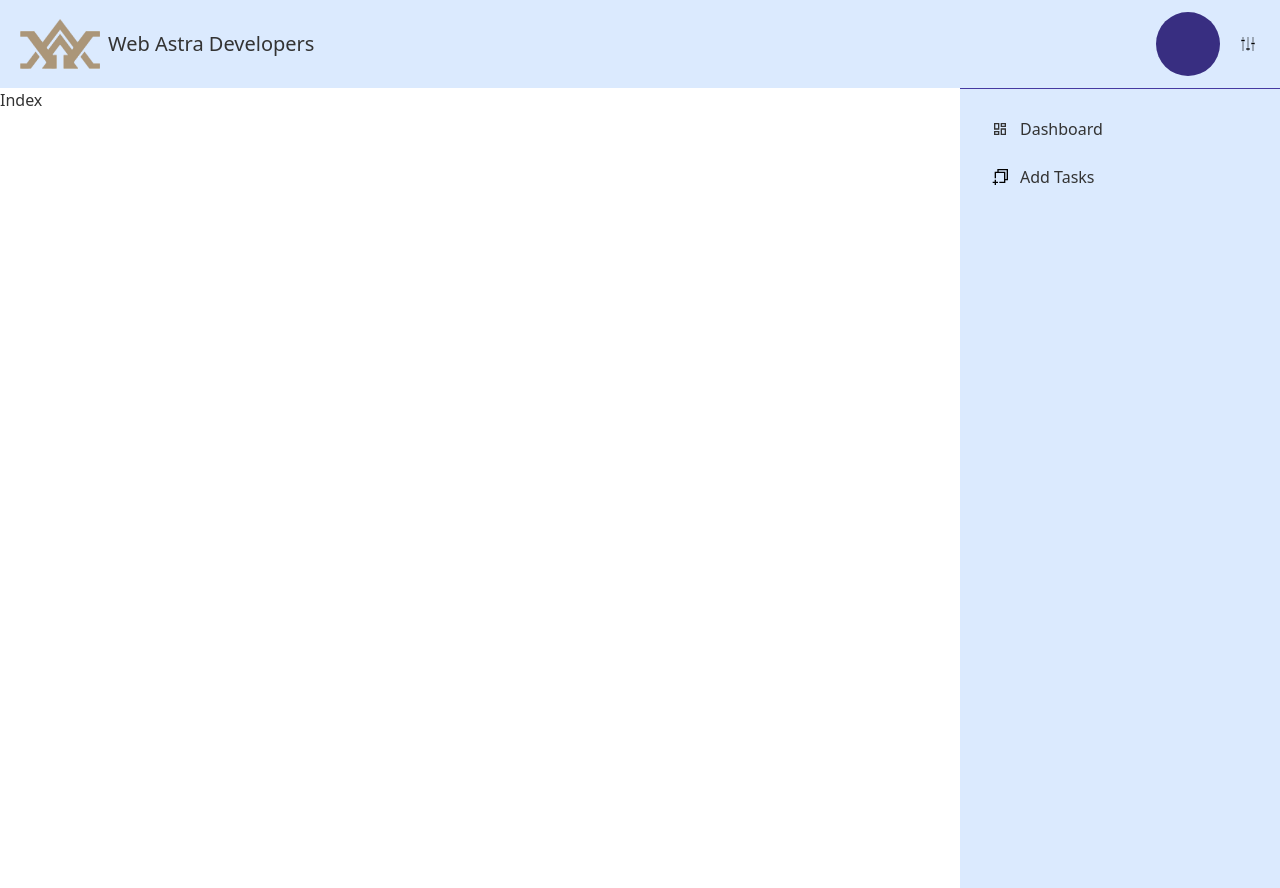
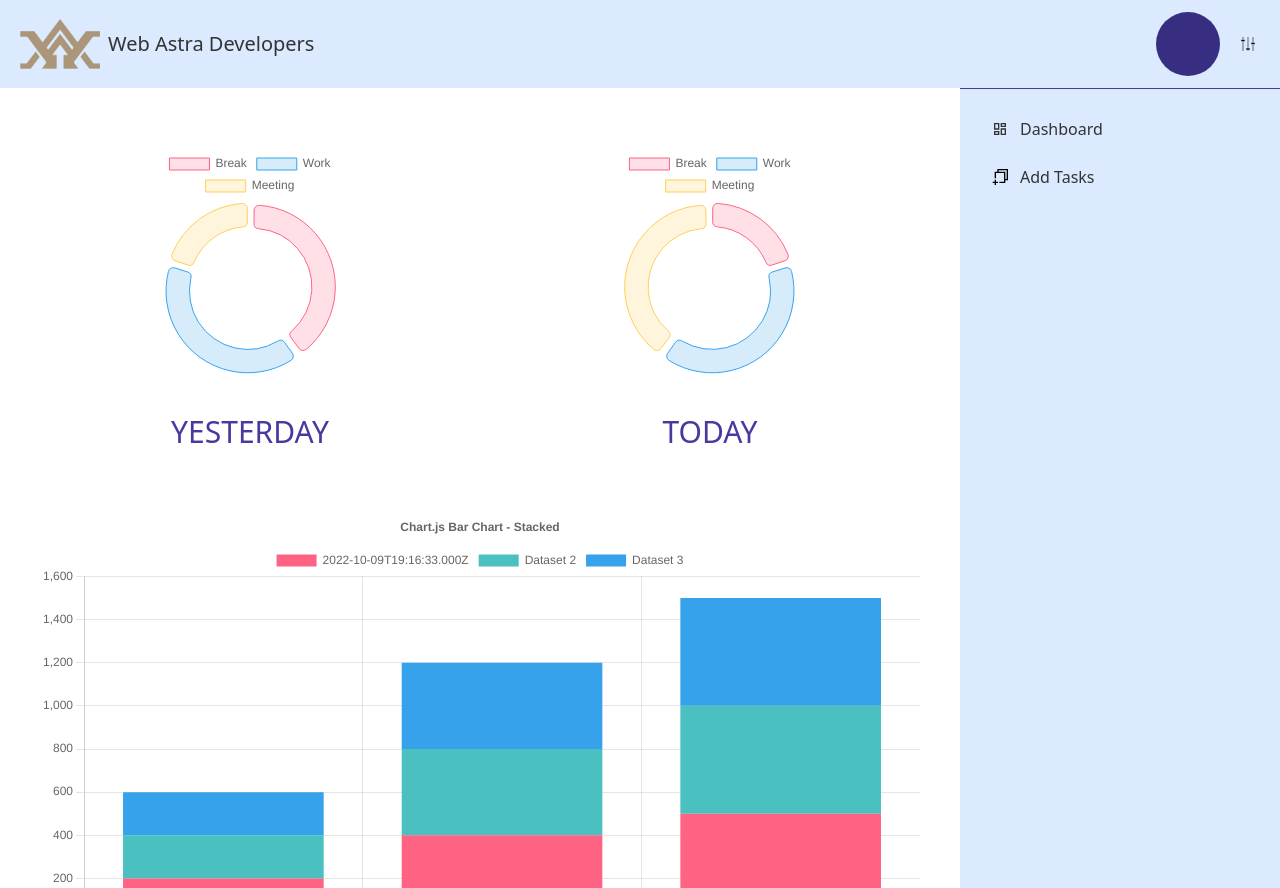
Before and after one commit to Mitrajeet-Golsangi/Web-Astra-Employee-Management-System, a Next.js app in the folder frontend/: page / in a window 1280 px wide. Built offline with nearby package versions, Linux system fonts and the light colour scheme; no server answers.

Commit message:
Add pie and bar graphs to employee dashboard

```diff
--- a/frontend/components/admin/AdminDashboard.js
+++ b/frontend/components/admin/AdminDashboard.js
@@ -1,7 +1,96 @@
 import React from 'react';
 
-const AdminDashboard = () => {
-	return <div>AdminDashboard</div>;
+const AdminDashboard = props => {
+	return (
+		<div className="overflow-x-auto w-full p-5">
+			<table className="table table-compact w-full">
+				{/* <!-- head --> */}
+				<thead>
+					<tr>
+						<th>
+							<label>
+								<input
+									type="checkbox"
+									className="checkbox"
+								/>
+							</label>
+						</th>
+						<th>Name</th>
+						<th>Meeting</th>
+						<th>Break</th>
+						<th>Work</th>
+						<th></th>
+					</tr>
+				</thead>
+				<tbody>
+					{props.employees?.map(emp => (
+						<tr
+							key={emp._id}
+							id={emp._id}
+						>
+							<th>
+								<label>
+									<input
+										type="checkbox"
+										className="checkbox"
+									/>
+								</label>
+							</th>
+							<td>
+								<div className="flex items-center space-x-3">
+									{emp.image ? (
+										<div className="avatar">
+											<div className="mask mask-squircle w-12 h-12">
+												<img
+													src="/tailwind-css-component-profile-2@56w.png"
+													alt="Avatar Tailwind CSS Component"
+												/>
+											</div>
+										</div>
+									) : (
+										<div className="flex justify-end avatar placeholder mr-4">
+											<div className="mask mask-squircle w-12 h-12 bg-secondary-focus text-base-100 w-16">
+												<span className="text-xl">
+													{emp.fname[0].toUpperCase()}
+												</span>
+											</div>
+										</div>
+									)}
+									<div>
+										<div className="font-bold">
+											{emp.fname} {emp.lname}
+										</div>
+										<div className="text-sm opacity-50">{emp.email}</div>
+									</div>
+								</div>
+							</td>
+							<td>
+								Zemlak, Daniel and Leannon
+								<br />
+								<span className="badge badge-ghost badge-sm">
+									Desktop Support Technician
+								</span>
+							</td>
+							<td>Purple</td>
+							<th>
+								<button className="btn btn-ghost btn-xs">details</button>
+							</th>
+						</tr>
+					))}
+				</tbody>
+				{/* <!-- foot --> */}
+				<tfoot>
+					<tr>
+						<th></th>
+						<th>Name</th>
+						<th>Job</th>
+						<th>Favorite Color</th>
+						<th></th>
+					</tr>
+				</tfoot>
+			</table>
+		</div>
+	);
 };
 
 export default AdminDashboard;
--- /dev/null
+++ b/frontend/components/employee/BarChart.js
@@ -0,0 +1,56 @@
+import React from 'react';
+import {
+	Chart as ChartJS,
+	CategoryScale,
+	LinearScale,
+	BarElement,
+	Title,
+	Tooltip,
+	Legend,
+} from 'chart.js';
+import { Bar } from 'react-chartjs-2';
+
+ChartJS.register(
+	CategoryScale,
+	LinearScale,
+	BarElement,
+	Title,
+	Tooltip,
+	Legend
+);
+
+export const options = {
+	plugins: {
+		title: {
+			display: true,
+			text: 'Chart.js Bar Chart - Stacked',
+		},
+	},
+	responsive: true,
+	scales: {
+		x: {
+			stacked: true,
+		},
+		y: {
+			stacked: true,
+		},
+	},
+};
+
+const BarChart = props => {
+	const labels = props.labels;
+	const data = {
+		labels,
+		datasets: props.data,
+	};
+	return (
+		<div className="p-5 relative lg:col-span-2 w-full">
+			<Bar
+				options={options}
+				data={data}
+			/>
+		</div>
+	);
+};
+
+export default BarChart;
--- /dev/null
+++ b/frontend/components/employee/EmployeeDashboard.js
@@ -0,0 +1,50 @@
+import React from 'react';
+import PieChart from './Piechart';
+import BarChart from './BarChart';
+
+const EmployeeDashboard = () => {
+	const barChartData = [
+		{
+			label: new Date().toISOString(),
+			data: [200, 400, 500],
+			backgroundColor: 'rgb(255, 99, 132)',
+		},
+		{
+			label: 'Dataset 2',
+			data: [200, 400, 500],
+			backgroundColor: 'rgb(75, 192, 192)',
+		},
+		{
+			label: 'Dataset 3',
+			data: [200, 400, 500],
+			backgroundColor: 'rgb(53, 162, 235)',
+		},
+	];
+
+	return (
+		<div className="p-5 grid grid-cols-1 lg:grid-cols-2 place-items-center">
+			<div className="relative w-2/3 flex flex-col items-center gap-y-10 p-10">
+				<PieChart
+					labels={['Break', 'Work', 'Meeting']}
+					data={[400, 400, 200]}
+				/>
+				<div className="text-3xl font-thin text-secondary uppercase">
+					Yesterday
+				</div>
+			</div>
+			<div className="relative w-2/3 flex flex-col items-center gap-y-10 p-10">
+				<PieChart
+					labels={['Break', 'Work', 'Meeting']}
+					data={[200, 400, 400]}
+				/>
+				<div className="text-3xl font-thin text-secondary uppercase">Today</div>
+			</div>
+			<BarChart
+				labels={['Working', 'Not-Working', 'Meeting']}
+				data={barChartData}
+			/>
+		</div>
+	);
+};
+
+export default EmployeeDashboard;
--- /dev/null
+++ b/frontend/components/employee/PieChart.js
@@ -0,0 +1,35 @@
+import React from 'react';
+import { Chart as ChartJS, ArcElement, Tooltip, Legend } from 'chart.js';
+import { Doughnut } from 'react-chartjs-2';
+
+ChartJS.register(ArcElement, Tooltip, Legend);
+
+const PieChart = props => {
+	const data = {
+		labels: props.labels,
+		datasets: [
+			{
+				label: 'Today',
+				data: props.data,
+				backgroundColor: [
+					'rgba(255, 99, 132, 0.2)',
+					'rgba(54, 162, 235, 0.2)',
+					'rgba(255, 206, 86, 0.2)',
+				],
+				borderColor: [
+					'rgba(255, 99, 132, 1)',
+					'rgba(54, 162, 235, 1)',
+					'rgba(255, 206, 86, 1)',
+				],
+				borderWidth: 1,
+				offset: 15,
+				borderRadius: 5,
+				cutout: '70%',
+			},
+		],
+	};
+	console.log(props);
+	return <Doughnut data={data} />;
+};
+
+export default PieChart;
--- a/frontend/context/notificationContext.js
+++ b/frontend/context/notificationContext.js
@@ -19,7 +19,11 @@ export const NotificationContextProvider = props => {
 				{message ? (
 					<div
 						className="notification-div"
-						style={{ backgroundColor: '#E58B8B' }}
+						style={{
+							backgroundColor: message.toLowerCase().includes('successfully')
+								? '#93E6FB'
+								: '#E58B8B',
+						}}
 					>
 						{message}
 					</div>
--- a/frontend/package.json
+++ b/frontend/package.json
@@ -11,11 +11,13 @@
 	"dependencies": {
 		"@reduxjs/toolkit": "^1.8.5",
 		"axios": "^1.1.2",
+		"chart.js": "^3.9.1",
 		"daisyui": "^2.31.0",
 		"next": "12.3.1",
 		"next-auth": "^4.12.3",
 		"nprogress": "^0.2.0",
 		"react": "18.2.0",
+		"react-chartjs-2": "^4.3.1",
 		"react-dom": "18.2.0",
 		"react-icons": "^4.4.0",
 		"react-redux": "^8.0.4"
--- a/frontend/pages/employee/add.js
+++ b/frontend/pages/employee/add.js
@@ -4,11 +4,27 @@ import BaseLayout from '../../layouts/base';
 import TagsInput from '../../components/partials/Form Components/TagsInput';
 import { isEmail } from '../../utils/helpers';
 import { MdAdd } from 'react-icons/md';
+import axios from 'axios';
+import { useSession } from 'next-auth/react';
+import { notificationContext } from '../../context/notificationContext';
 
 const AddEmployee = () => {
 	const [emails, setEmails] = React.useState([]);
+	const { data: session } = useSession();
+	const { setMessage } = React.useContext(notificationContext);
 
-	const submitHandler = () => {};
+	const submitHandler = () => {
+		axios
+			.post(`${process.env.BACKEND_URL}/comp/emplist`, {
+				elist: emails,
+				admin_email: session?.user.email,
+			})
+			.then(res => {
+				setMessage('Employees Added Successfully !');
+				setEmails([]);
+			})
+			.catch(err => setMessage(err.message));
+	};
 
 	return (
 		<div className="p-5 flex flex-col items-center justify-center w-full">
--- a/frontend/pages/index.js
+++ b/frontend/pages/index.js
@@ -1,18 +1,38 @@
 import React from 'react';
-import { useSelector } from 'react-redux';
 import BaseLayout from '../layouts/base';
-import { isEmpty } from '../utils/helpers';
 
-import { useRouter } from 'next/router';
-import { useSession } from 'next-auth/react';
+import { getSession, useSession } from 'next-auth/react';
 import AdminDashboard from '../components/admin/AdminDashboard';
+import EmployeeDashboard from '../components/employee/EmployeeDashboard';
 
-const Home = () => {
+const Home = props => {
 	const { data: session } = useSession();
 
-	return session?.user.is_admin ? <AdminDashboard /> : <div>Index</div>;
+	return session?.user.is_admin ? (
+		<AdminDashboard employees={props.employees} />
+	) : (
+		<EmployeeDashboard />
+	);
 };
 
 Home.getLayout = page => <BaseLayout>{page}</BaseLayout>;
 
+export const getServerSideProps = async () => {
+	const session = await getSession();
+	if (session?.user.is_admin) {
+		const res = await fetch(`${process.env.BACKEND_URL}/user`);
+		const data = await res.json();
+
+		return {
+			props: {
+				employees: data,
+			},
+		};
+	} else {
+		return {
+			props: {},
+		};
+	}
+};
+
 export default Home;
```
Also changed, not shown: 1 other file (tests, documents, lock files or other folders).
